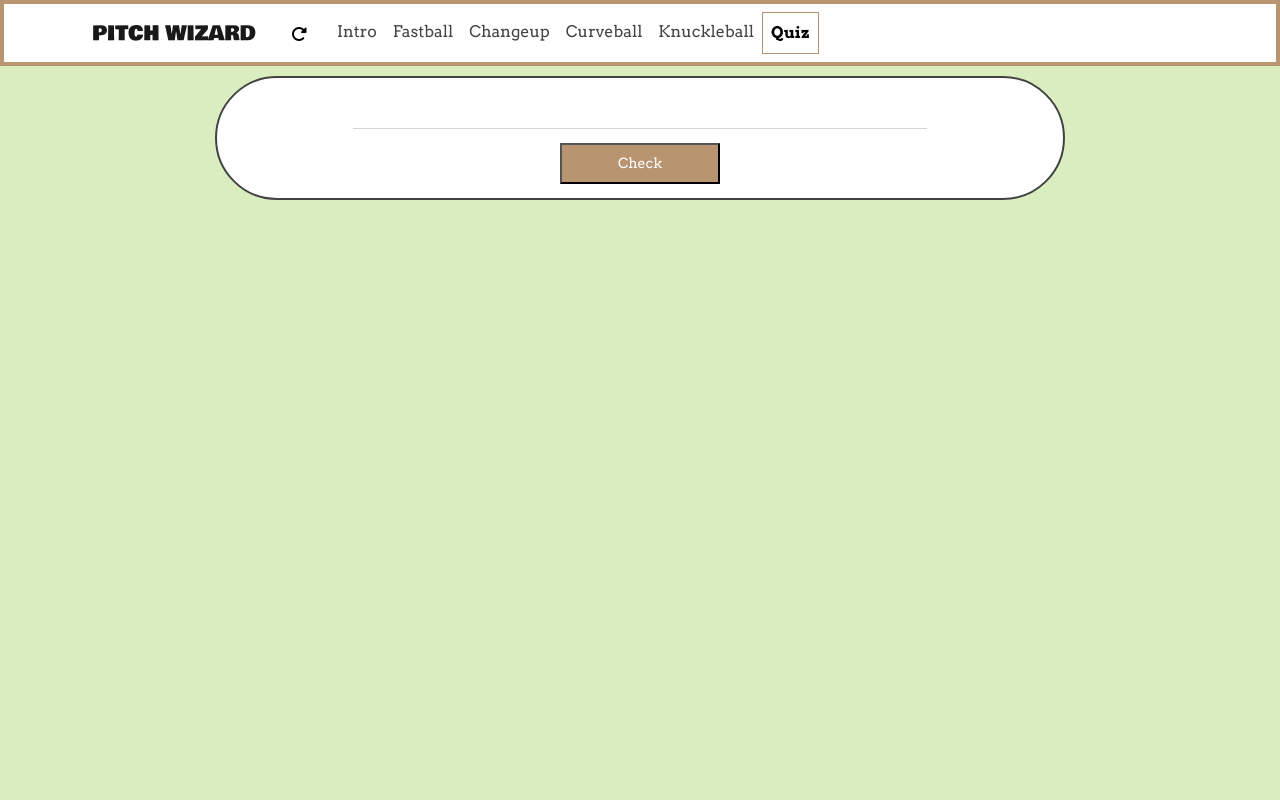
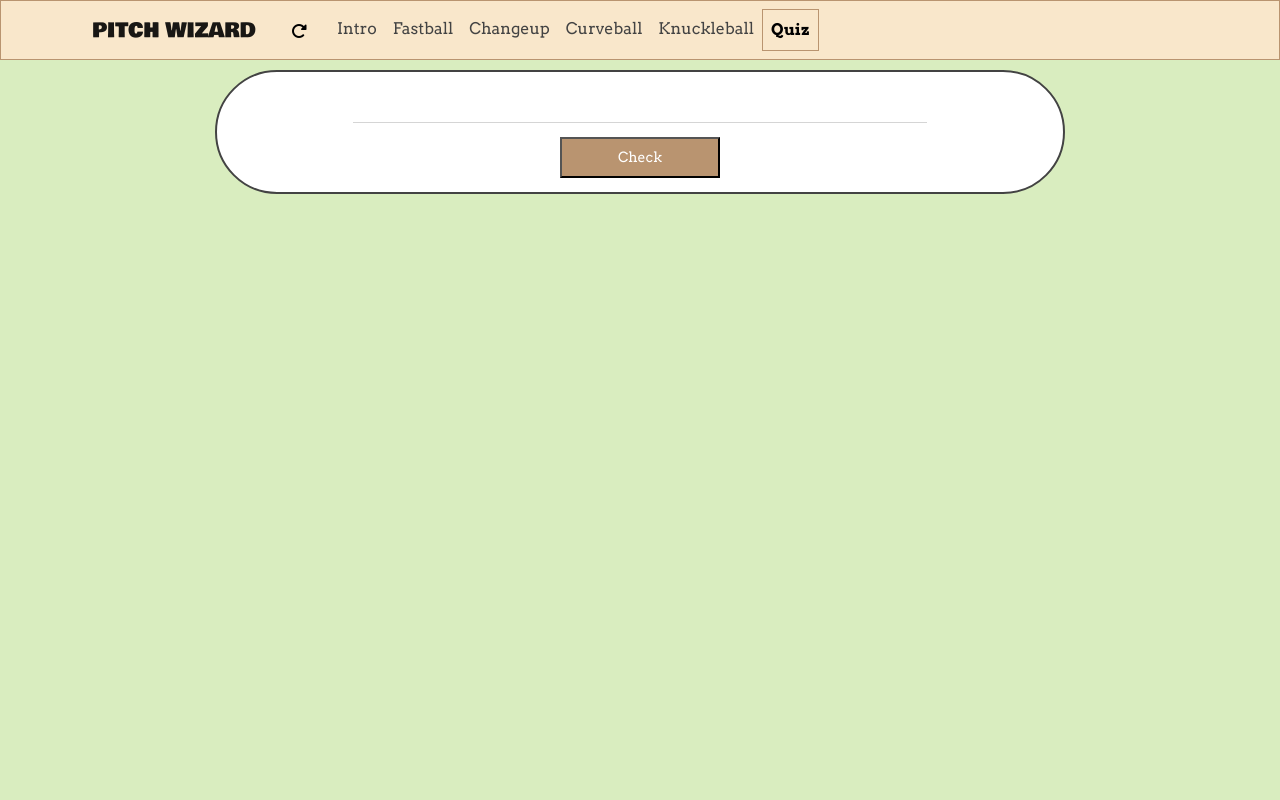
Before and after one commit to ethmth/pitch-wizard, a Python web app: template templates/quiz.html in a window 1280 px wide. Run offline with Jinja, Linux system fonts and the light colour scheme; the template is opened without the code that fills it, so the values that code supplies are empty; some libraries are stand-ins or nearby versions.

Commit message:
Updated navbar color; dropdown select default text to SELECT; updated README

```diff
--- a/server.py
+++ b/server.py
@@ -6,6 +6,8 @@ import datetime
 import uuid
 import os
 import sys
+
+# Demo YouTube Video: https://youtu.be/1a27eqAXpLg
 
 app = Flask(__name__)
 
--- a/static/main.css
+++ b/static/main.css
@@ -23,6 +23,7 @@
   --drop-color-light: rgb(245, 216, 176);
   --correct-color: #2d8355; /* 00916E */
   --incorrect-color: #af3440; /* 780116 */
+  --nav-bg: #f9e7cb;
 }
 
 /* Styles applied to all*/
@@ -211,8 +212,8 @@ img {
 
 /* Navbar */
 .navbar {
-  background-color: var(--white);
-  border: solid 4px var(--accent-color);
+  background-color: var(--nav-bg);
+  border: solid 1px var(--accent-color);
 }
 
 .nav-link {
--- a/static/quiz.js
+++ b/static/quiz.js
@@ -322,7 +322,7 @@ function genQuestionSentence(question) {
 
     let empty_option = $("<option>").addClass("");
     empty_option.attr("value", "");
-    empty_option.text("");
+    empty_option.text("SELECT");
     dropdown.append(empty_option);
 
     const options = sentences[i]["sentenceOptions"];
```
Also changed, not shown: README.md.
